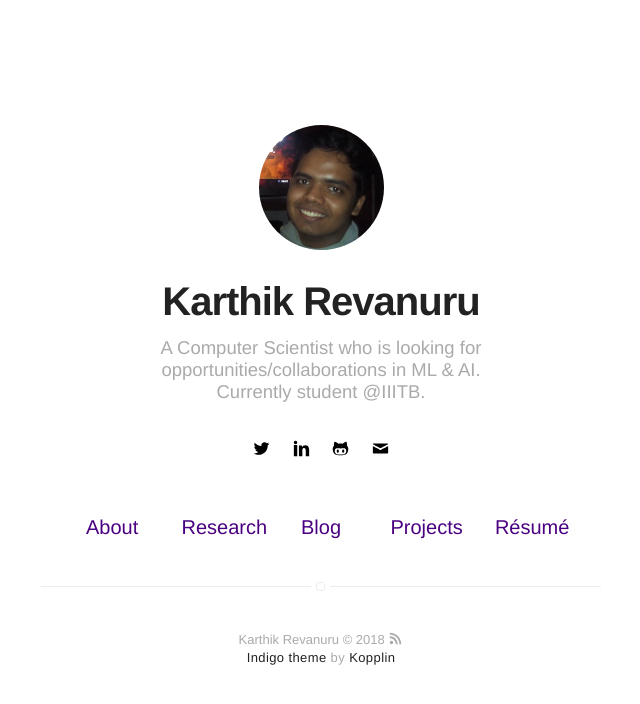
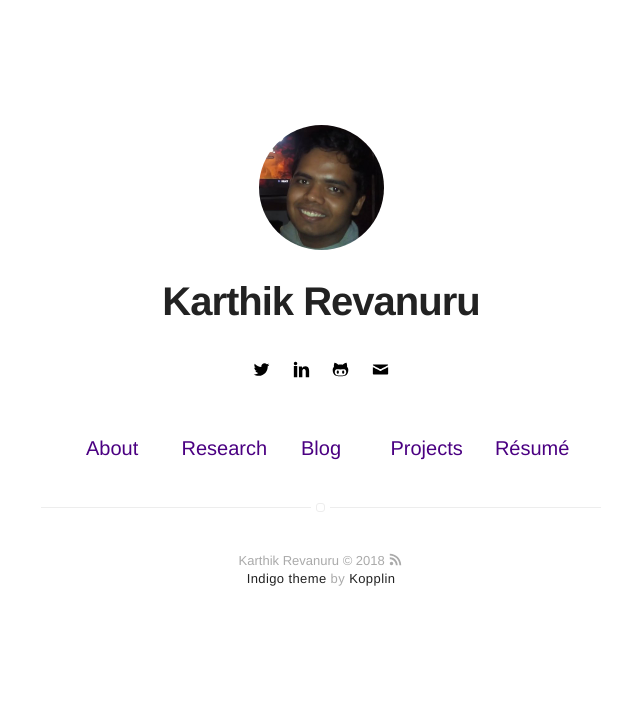
Before and after one commit to KarthikRevanuru/KarthikRevanuru.github.io, a Jekyll site: the page built from index.html, in a window 1280 px wide. Shown: the top 704 px of the page, without its empty margins (319-959 px from the left). Built offline with Jekyll 4.4.1, drawn with Linux system fonts in a browser that asks for light colours.

Commit message:
Updated resume3

```diff
--- a/_config.yml
+++ b/_config.yml
@@ -1,6 +1,6 @@
 # main text of home
 name: Karthik Revanuru
-bio: A Computer Scientist who is looking for opportunities/collaborations in ML & AI. Currently student @IIITB.
+bio:
 
 # twitter summary info
 description: Home Page
```
